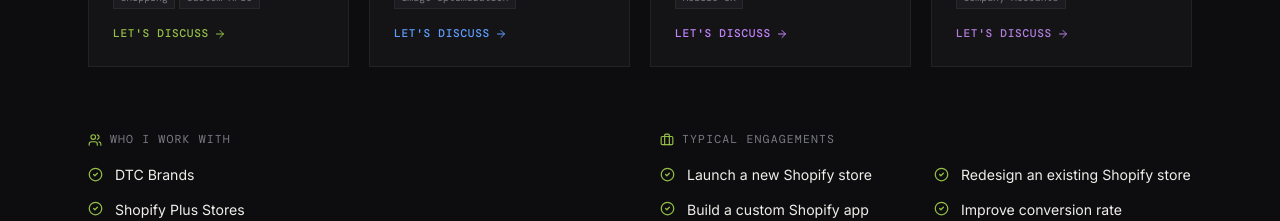
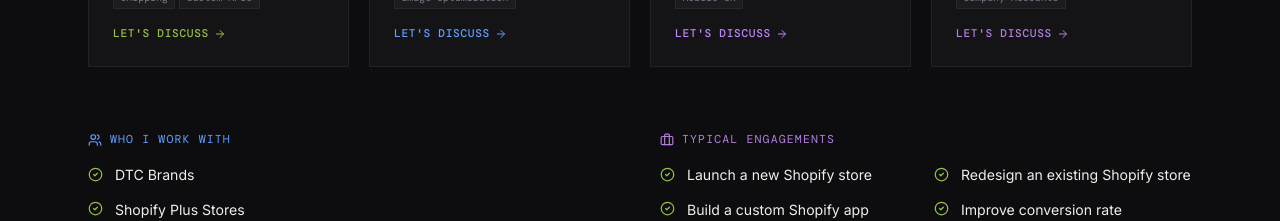
Before and after one commit to Sanchari2506/New-Portfolio-in-Next.js, a React (Vite) app: page / in a window 1280 px wide. Shown: the part 2160-2381 px from the top of the page. Built offline with nearby package versions, Linux system fonts and the light colour scheme.

Commit message:
color added

```diff
--- a/src/app/components/Services.tsx
+++ b/src/app/components/Services.tsx
@@ -242,9 +242,9 @@ export function Services() {
           <div>
             <p
               className="mb-4 flex items-center gap-2"
-              style={{ fontFamily: "'DM Mono', monospace", color: "#7a7a85", fontSize: "0.72rem", letterSpacing: "0.1em" }}
+              style={{ fontFamily: "'DM Mono', monospace", color: "#5e9eff", fontSize: "0.72rem", letterSpacing: "0.1em" }}
             >
-              <Users size={14} style={{ color: "#95bf47" }} aria-hidden="true" focusable="false" />
+              <Users size={14} style={{ color: "#5e9eff" }} aria-hidden="true" focusable="false" />
               WHO I WORK WITH
             </p>
             <ul className="flex flex-col gap-3">
@@ -262,9 +262,9 @@ export function Services() {
           <div>
             <p
               className="mb-4 flex items-center gap-2"
-              style={{ fontFamily: "'DM Mono', monospace", color: "#7a7a85", fontSize: "0.72rem", letterSpacing: "0.1em" }}
+              style={{ fontFamily: "'DM Mono', monospace", color: "#b47fe0", fontSize: "0.72rem", letterSpacing: "0.1em" }}
             >
-              <Briefcase size={14} style={{ color: "#95bf47" }} aria-hidden="true" focusable="false" />
+              <Briefcase size={14} style={{ color: "#b47fe0" }} aria-hidden="true" focusable="false" />
               TYPICAL ENGAGEMENTS
             </p>
             <ul className="grid grid-cols-1 sm:grid-cols-2 gap-x-4 gap-y-3">
```
